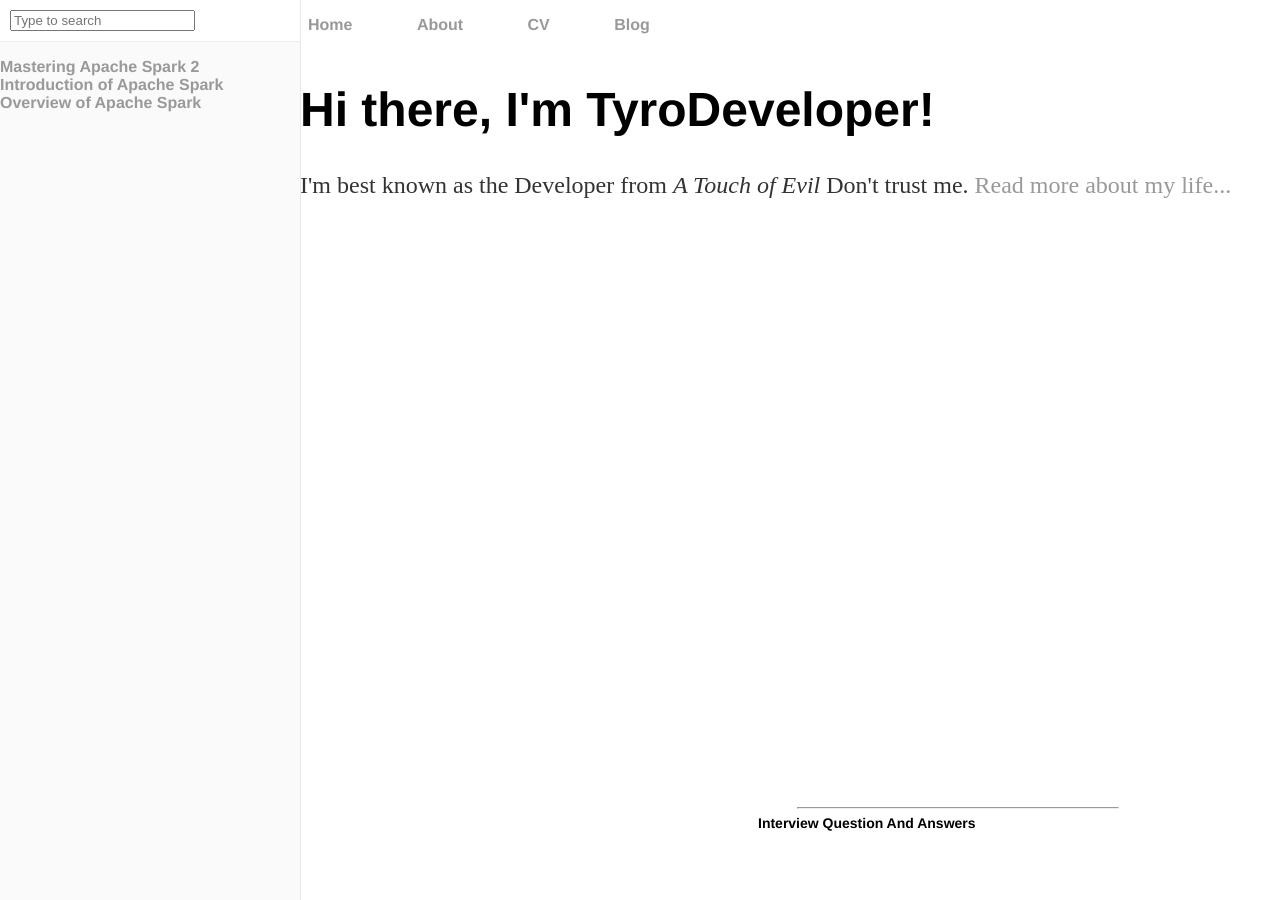
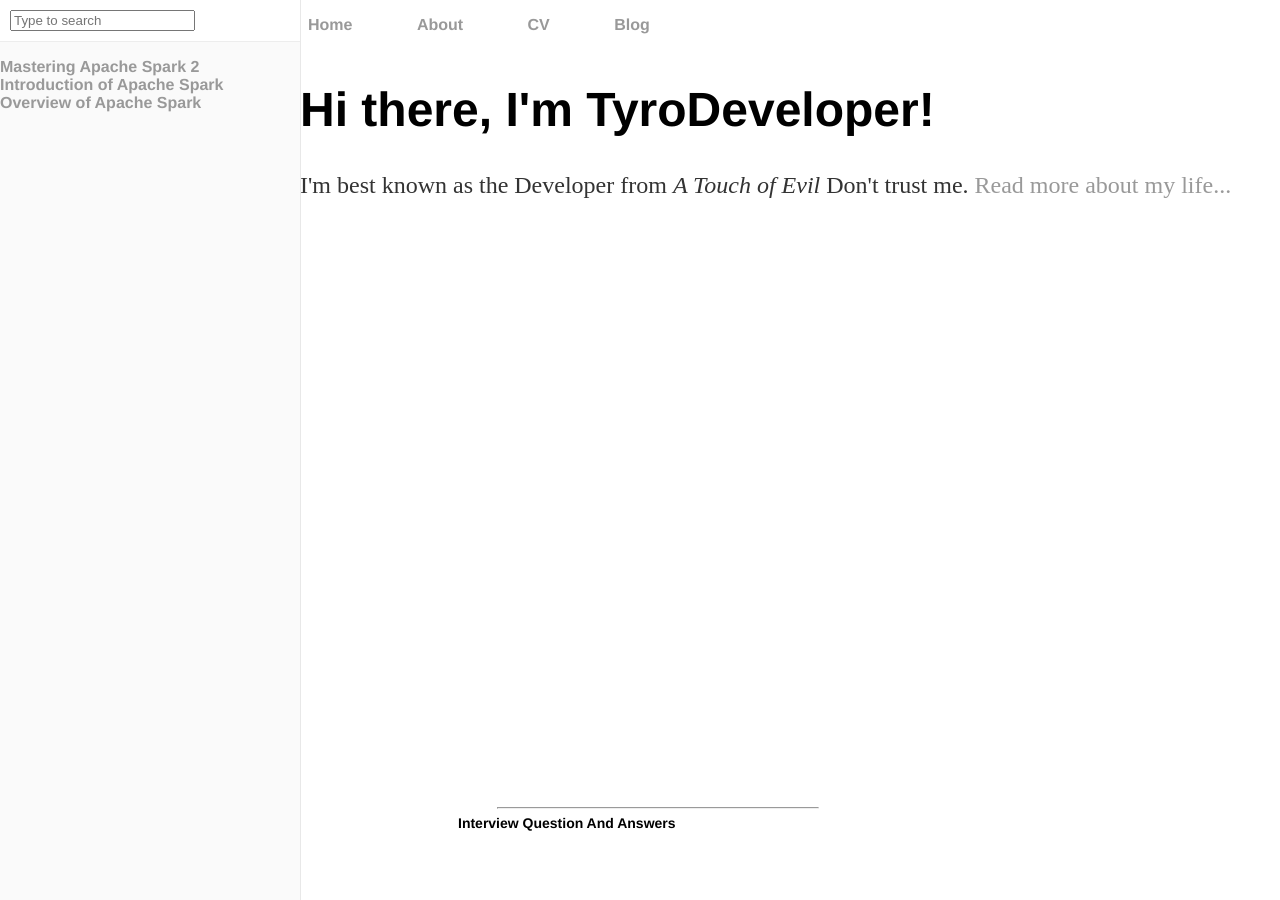
Before and after one commit to tyrodeveloper/tyrodeveloper.github.io, a Jekyll site: the page built from index.html, in a window 1280 px wide. Built offline with Jekyll 4.4.1, drawn with Linux system fonts in a browser that asks for light colours.

Commit message:
Update main.css

```diff
--- a/css/main.css
+++ b/css/main.css
@@ -10,7 +10,6 @@ header{
 margin-left: 300px;
 }
 footer{
-margin-left: 300px;
     top: 100%;
     bottom: 0;
 }
@@ -76,12 +75,12 @@ nav ul, footer ul {
     padding: 0px;
     list-style: none;
     font-weight: bold;
-   left: 300px;
+
 }
 nav ul li, footer ul li {
     display: inline;
     margin-right: 60px;
-   left: 300px;
+
 }
 a {
     text-decoration: none;
```
